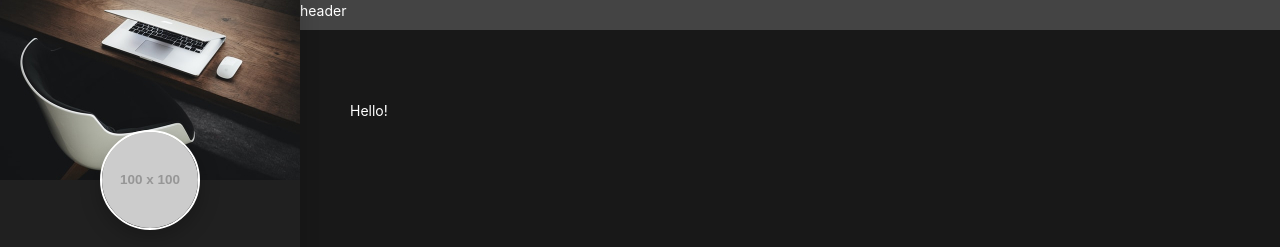
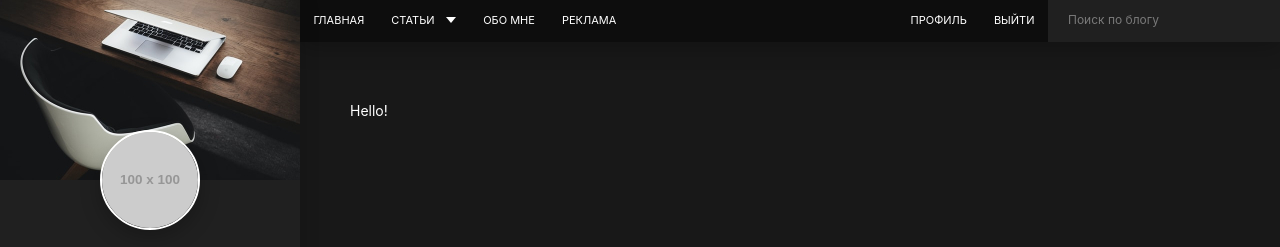
Before and after one commit to qqKostya/personal-blog, a website: page src/index.html in a window 1280 px wide. Shown: the top 247 px of the page. Drawn offline with nearby package versions, Linux system fonts and the light colour scheme; files that its build step writes are made by us from their sources; placeholder pictures from the web are drawn by us.

Commit message:
add header

```diff
--- a/src/assets/scss/_vars.scss
+++ b/src/assets/scss/_vars.scss
@@ -1,6 +1,7 @@
 $primary:   #202020;
 $secondary: #121212;
 $white:     #fff;
+$black:     #000;
 $red:       #CD251A;
 $blue:      #2A5FE7;
 
--- a/src/assets/scss/blocks/header.scss
+++ b/src/assets/scss/blocks/header.scss
@@ -1,9 +1,24 @@
 .header {
+    display: flex;
+
     width: calc(100% - $sidebar-width);
-    height: 30px;
-    background-color: #444;
+
+
+    background-color: #0D0D0D;
+    box-shadow: 0 5px 22px rgba($black, .25);
+
     position: fixed;
     top: 0;
     right: 0;
     z-index: $z-index-header;
 }
+
+.header__left {
+    width: 60%;
+}
+
+.header__right {
+    width: 40%;
+    display: flex;
+    justify-content: flex-end;
+}
--- /dev/null
+++ b/src/assets/scss/blocks/nav.scss
@@ -0,0 +1,49 @@
+.nav__list {
+    display: flex;
+}
+
+.nav__item {
+    position: relative;
+
+
+    &:hover {
+        .nav__link {
+            background-color: $blue;
+        }
+
+        > .subnav {
+            display: block;
+        }
+    }
+}
+
+.nav__link {
+    display: block;
+    padding: 1.35rem;
+
+    font-size: 1.1rem;
+    line-height: 1.2;
+    text-transform: uppercase;
+    color: $white;
+    text-decoration: none;
+
+    transition: background-color .2s linear;
+
+    &.has-subnav {
+        position: relative;
+        padding-right: 3.5rem;
+        margin-bottom: 2px;
+
+        &:after {
+            content: "";
+            border-style: solid;
+            border-width: 6px 5px 0 5px;
+            border-color: $white transparent transparent transparent;
+
+            position: absolute;
+            top: 50%;
+            right: 1.35rem;
+            transform: translateY(-50%);
+        }
+    }
+}
--- /dev/null
+++ b/src/assets/scss/blocks/search.scss
@@ -0,0 +1,20 @@
+.search {
+    min-width: 21rem;
+    background-color: $primary;
+}
+
+.search__input {
+    display: block;
+    width: 100%;
+    padding: 1.2rem 2rem;
+    background: transparent;
+    border: none;
+
+    font-family: inherit;
+    font-size: 1.2rem;
+    color: $white;
+
+    &::placeholder {
+        color: rgba($white, .4);
+    }
+}
--- /dev/null
+++ b/src/assets/scss/blocks/subnav.scss
@@ -0,0 +1,29 @@
+.subnav {
+    display: none;
+
+    width: 16.5rem;
+    padding: .5rem 0;
+
+    background-color: $blue;
+    border-radius: 0 0 5px 5px;
+    box-shadow: 0 6px 8px rgba($black, .2);
+
+    position: absolute;
+    top: 100%;
+    left: 0;
+}
+
+.subnav__link {
+    display: block;
+    padding: .45rem 1.2rem;
+
+    font-size: 1.2rem;
+    color: $white;
+    text-decoration: none;
+
+    transition: background-color .2s ease-in-out;
+
+    &:hover {
+        background-color: darken($blue, 5%);
+    }
+}
--- a/src/assets/scss/style.scss
+++ b/src/assets/scss/style.scss
@@ -22,6 +22,9 @@ body {
 /* Blocks */
 @import "blocks/page";
 @import "blocks/header";
+@import "blocks/nav";
+@import "blocks/subnav";
+@import "blocks/search";
 @import "blocks/sidebar";
 @import "blocks/main";
 @import "blocks/container";
--- a/src/partials/header.html
+++ b/src/partials/header.html
@@ -1 +1,43 @@
-<header class="header">header</header>
+<header class="header">
+    <div class="header__left">
+        <nav class="nav">
+            <ul class="nav__list">
+                <li class="nav__item">
+                    <a href="#" class="nav__link">Главная</a>
+                </li>
+                <li class="nav__item">
+                    <a href="#" class="nav__link has-subnav">Статьи</a>
+                    <ul class="subnav">
+                        <li><a class="subnav__link" href="#">Создание сайтов</a></li>
+                        <li><a class="subnav__link" href="#">Интернет-маркетинг</a></li>
+                        <li><a class="subnav__link" href="#">Продвижение видео</a></li>
+
+                    </ul>
+                </li>
+                <li class="nav__item">
+                    <a href="#" class="nav__link">Обо мне</a>
+                </li>
+                <li class="nav__item">
+                    <a href="#" class="nav__link">Реклама</a>
+                </li>
+            </ul>
+        </nav>
+    </div>
+    <div class="header__right">
+
+        <nav class="nav">
+            <ul class="nav__list">
+                <li class="nav__item">
+                    <a class="nav__link" href="#">Профиль</a>
+                </li>
+                <li class="nav__item">
+                    <a class="nav__link" href="#">Выйти</a>
+                </li>
+            </ul>
+        </nav>
+
+        <form class="search" action="/" method="post">
+            <input class="search__input" type="text" placeholder="Поиск по блогу">
+        </form>
+    </div>
+</header>
```
